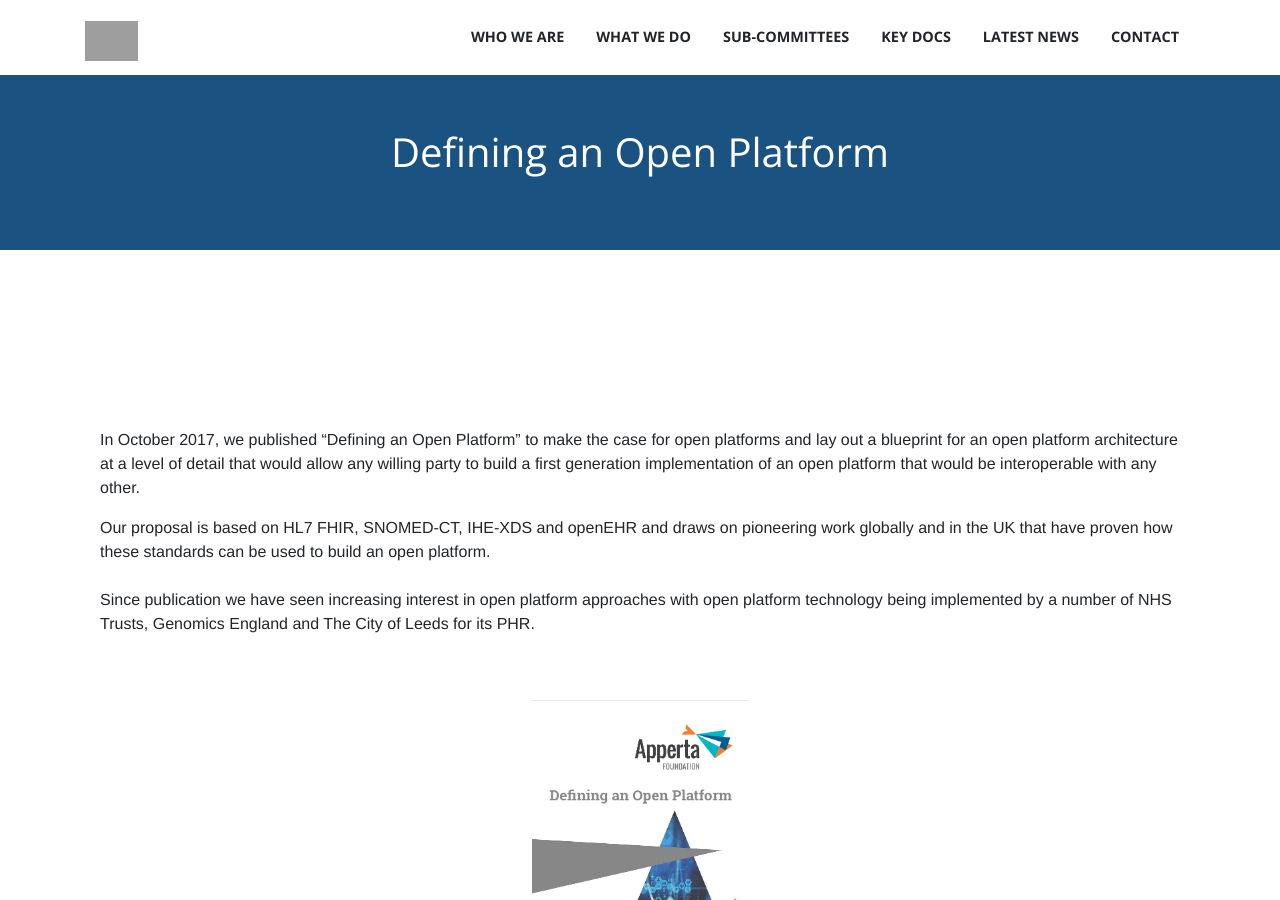
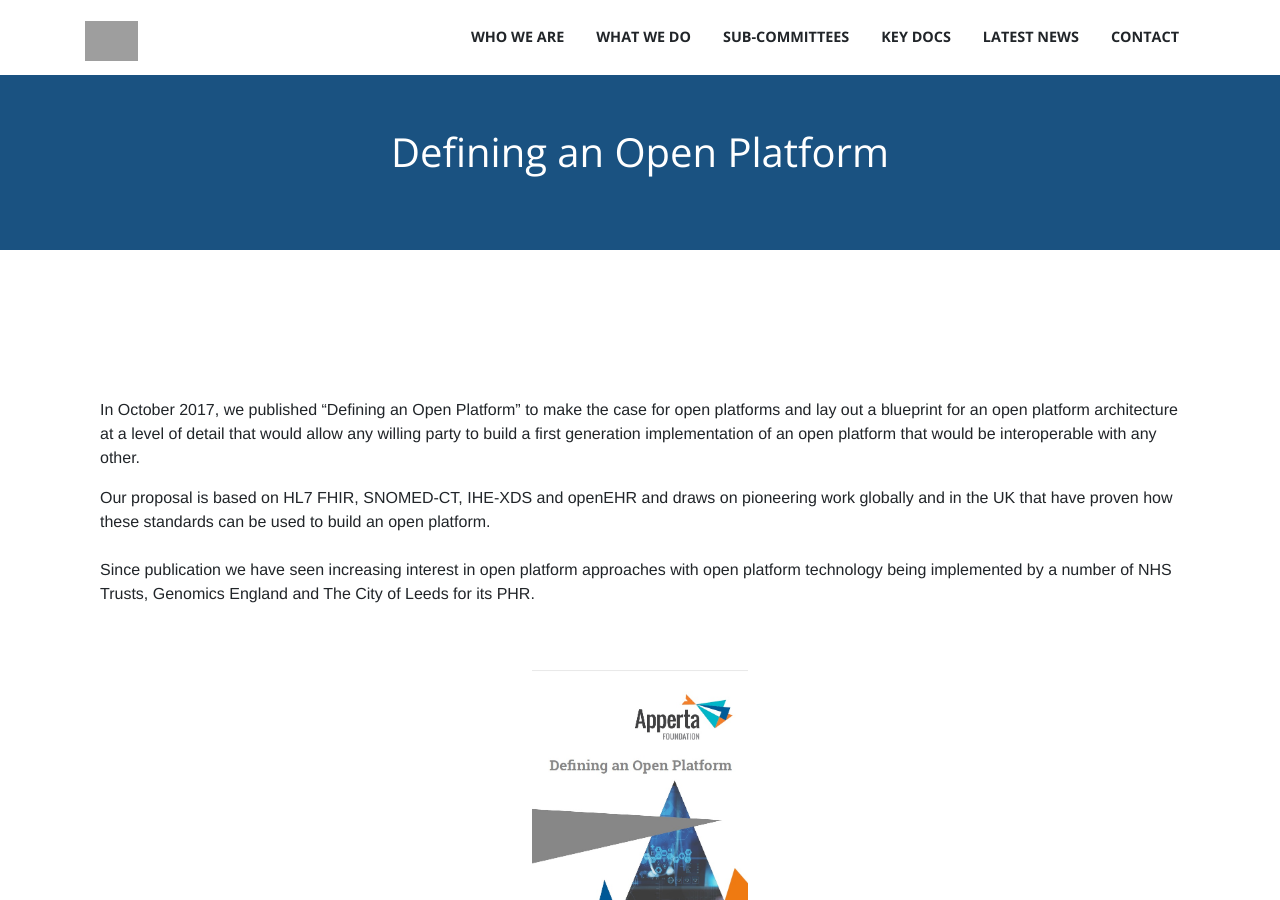
Before and after one commit to AppertaFoundation/apperta.org, a Jekyll site: the page built from _pages/openplatforms.md, in a window 1280 px wide and 900 px high. Built offline with Jekyll 4.4.1, drawn with Linux system fonts in a browser that asks for light colours; nearby versions of some CDN libraries; some web fonts are replaced; grey boxes are pictures that could not be loaded.

Commit message:
further styling

```diff
--- a/_pages/openplatforms.md
+++ b/_pages/openplatforms.md
@@ -17,7 +17,7 @@ title:  "Open Platforms"
 
 
 
-        <section id="openplatforms" style="padding-top: 50px">
+        <section id="openplatforms" style="padding-top: 20px">
       <div class="container">
         <div class="row">
           <div class="col-lg-12">
```
